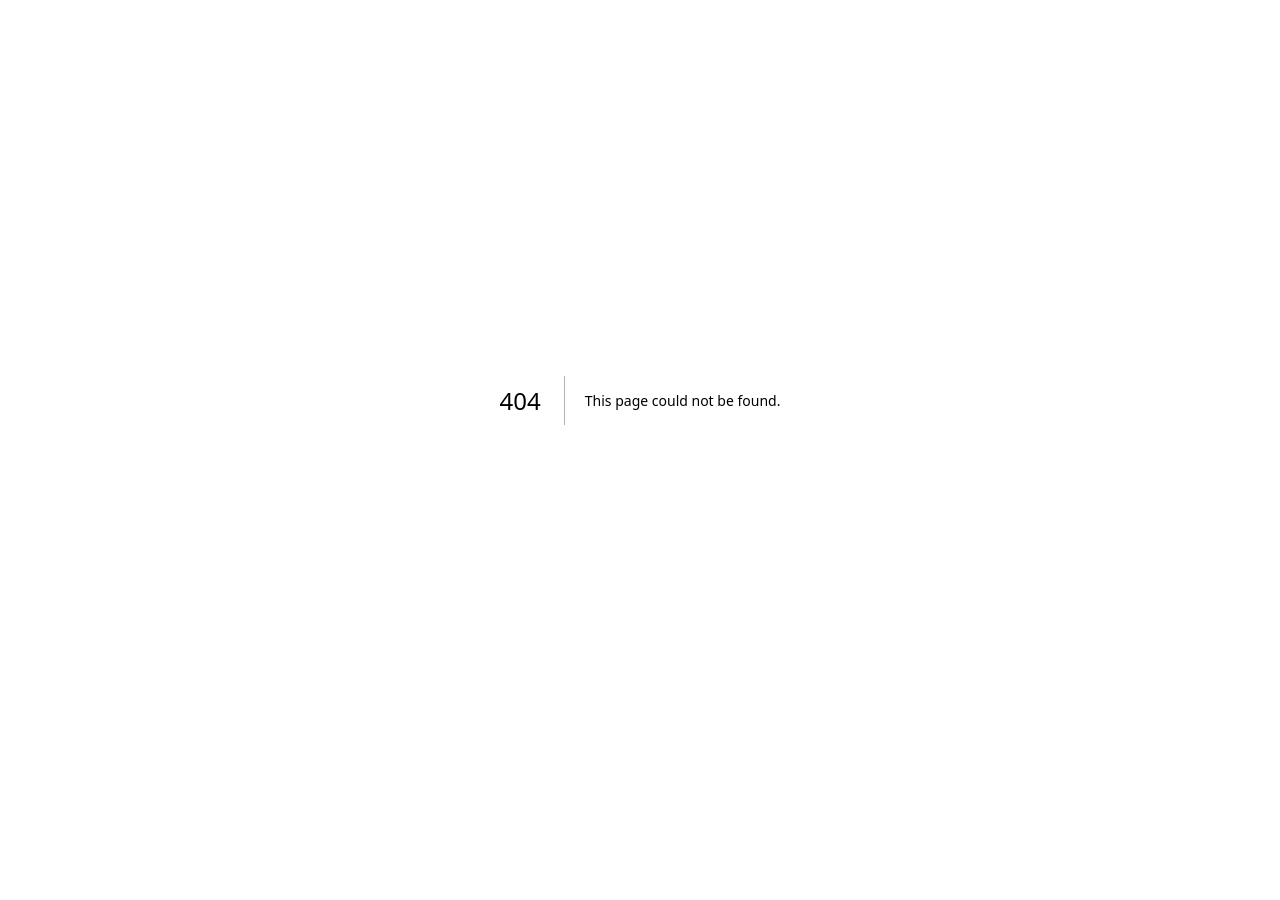
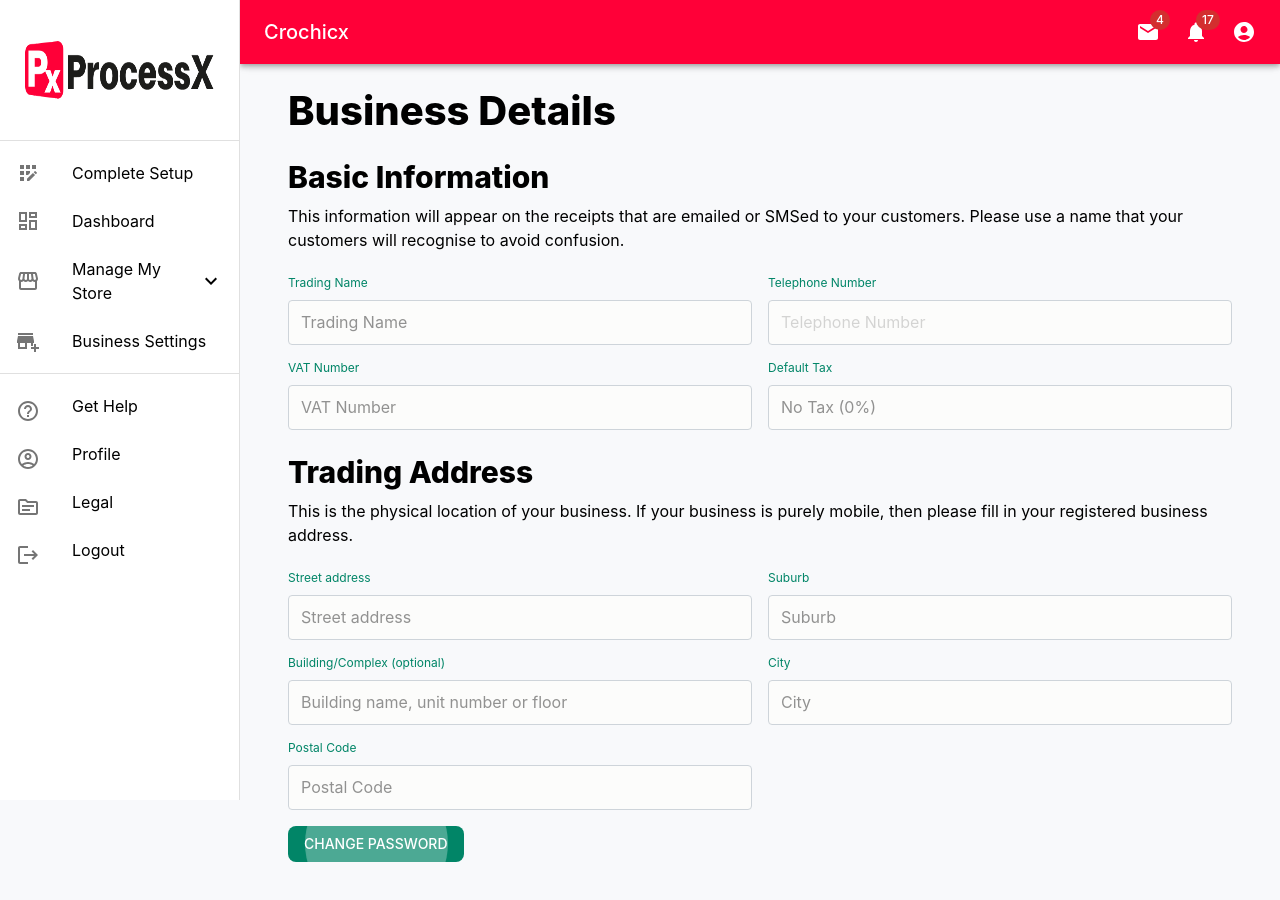
Before and after one commit to benoitthefirst/processx, a Next.js app: page /portal/business/details in a window 1280 px wide. Before the commit this address had no page. Shown: the top 900 px of the page. Before the commit the page ends 800 px from the top, so only its background shows below. Built offline with nearby package versions, Linux system fonts and the light colour scheme.

Commit message:
added business details page

```diff
--- /dev/null
+++ b/src/app/portal/(account)/business/details/page.tsx
@@ -0,0 +1,222 @@
+"use client";
+import {
+  Container,
+  Unstable_Grid2 as Grid,
+  Typography,
+  Button,
+  FormControl,
+  InputLabel,
+} from "@mui/material";
+import Head from "next/head";
+import React from "react";
+import BootstrapInput from "../../../../../components/BootstrapInput";
+
+export default function ProfilePage() {
+  const [name, setName] = React.useState("");
+  return (
+    <>
+      <Head>
+        <title>ProcessX Business Portal</title>
+        <meta name="description" content="Generated by create next app" />
+        <meta name="viewport" content="width=device-width, initial-scale=1" />
+        <link rel="icon" href="/favicon.ico" />
+      </Head>
+      <Container
+        component="main"
+        maxWidth="xl"
+        sx={{
+          height: { xs: "100vh", sm: "100%" },
+          mt: 5,
+          padding: { xs: 0, sm: 3 },
+        }}
+      >
+        <Typography
+          component="h1"
+          variant="h3"
+          sx={{ fontSize: 40, fontWeight: 800, mb: 3 }}
+        >
+          Business Details
+        </Typography>
+        <Typography
+          component="h4"
+          variant="h4"
+          sx={{ fontSize: 30, fontWeight: 800 }}
+        >
+          Basic Information
+        </Typography>
+        <Typography variant="body1" sx={{ fontSize: 16, mt: 1 }}>
+          This information will appear on the receipts that are emailed or SMSed
+          to your customers. Please use a name that your customers will
+          recognise to avoid confusion.
+        </Typography>
+        <Grid container spacing={2} mt={2}>
+          <Grid xs={12} md={6}>
+            <FormControl variant="standard" fullWidth>
+              <InputLabel shrink color="primary" htmlFor="tradingName">
+                Trading Name
+              </InputLabel>
+              <BootstrapInput
+                placeholder="Trading Name"
+                id="tradingName"
+                name="tradingName"
+                autoFocus
+                required
+                value={name}
+                onChange={(e) => setName(e.target.value)}
+              />
+            </FormControl>
+          </Grid>
+          <Grid xs={12} md={6}>
+            <FormControl variant="standard" fullWidth>
+              <InputLabel shrink color="primary" htmlFor="telephoneNumber">
+                Telephone Number
+              </InputLabel>
+              <BootstrapInput
+                placeholder="Telephone Number"
+                id="telephoneNumber"
+                name="telephoneNumber"
+                required
+                disabled
+                value={name}
+                onChange={(e) => setName(e.target.value)}
+              />
+            </FormControl>
+          </Grid>
+          <Grid xs={12} md={6}>
+            <FormControl variant="standard" fullWidth>
+              <InputLabel shrink color="primary" htmlFor="vatNumber">
+                VAT Number
+              </InputLabel>
+              <BootstrapInput
+                placeholder="VAT Number"
+                id="vatNumber"
+                name="vatNumber"
+                required
+                value={name}
+                onChange={(e) => setName(e.target.value)}
+              />
+            </FormControl>
+          </Grid>
+          <Grid xs={12} md={6}>
+            <FormControl variant="standard" fullWidth>
+              <InputLabel shrink color="primary" htmlFor="defaultTax">
+                Default Tax
+              </InputLabel>
+              <BootstrapInput
+                placeholder="No Tax (0%)"
+                id="defaultTax"
+                name="defaultTax"
+                required
+                value={name}
+                onChange={(e) => setName(e.target.value)}
+              />
+            </FormControl>
+          </Grid>
+        </Grid>
+        <Typography
+          component="h4"
+          variant="h4"
+          sx={{ fontSize: 30, fontWeight: 800, mt: 3 }}
+        >
+          Trading Address
+        </Typography>
+        <Typography variant="body1" sx={{ fontSize: 16, mt: 1 }}>
+          This is the physical location of your business. If your business is
+          purely mobile, then please fill in your registered business address.
+        </Typography>
+        <Grid container spacing={2} mt={2}>
+          <Grid xs={12} md={6}>
+            <FormControl variant="standard" fullWidth>
+              <InputLabel shrink color="primary" htmlFor="streetAddress">
+                Street address
+              </InputLabel>
+              <BootstrapInput
+                placeholder="Street address"
+                id="streetAddress"
+                name="streetAddress"
+                autoFocus
+                required
+                value={name}
+                onChange={(e) => setName(e.target.value)}
+              />
+            </FormControl>
+          </Grid>
+          <Grid xs={12} md={6}>
+            <FormControl variant="standard" fullWidth>
+              <InputLabel shrink color="primary" htmlFor="suburb">
+              Suburb
+              </InputLabel>
+              <BootstrapInput
+                placeholder="Suburb"
+                id="suburb"
+                name="suburb"
+                required
+                value={name}
+                onChange={(e) => setName(e.target.value)}
+              />
+            </FormControl>
+          </Grid>
+          <Grid xs={12} md={6}>
+            <FormControl variant="standard" fullWidth>
+              <InputLabel shrink color="primary" htmlFor="building">
+              Building/Complex (optional)
+              </InputLabel>
+              <BootstrapInput
+                placeholder="Building name, unit number or floor"
+                id="building"
+                name="building"
+                value={name}
+                onChange={(e) => setName(e.target.value)}
+              />
+            </FormControl>
+          </Grid>
+          <Grid xs={12} md={6}>
+            <FormControl variant="standard" fullWidth>
+              <InputLabel shrink color="primary" htmlFor="city">
+              City
+              </InputLabel>
+              <BootstrapInput
+                placeholder="City"
+                id="city"
+                name="city"
+                required
+                value={name}
+                onChange={(e) => setName(e.target.value)}
+              />
+            </FormControl>
+          </Grid>
+          <Grid xs={12} md={6}>
+            <FormControl variant="standard" fullWidth>
+              <InputLabel shrink color="primary" htmlFor="postalCode">
+              Postal Code
+              </InputLabel>
+              <BootstrapInput
+                placeholder="Postal Code"
+                id="postalCode"
+                name="postalCode"
+                required
+                value={name}
+                onChange={(e) => setName(e.target.value)}
+              />
+            </FormControl>
+          </Grid>
+          <Grid xs={12}>
+            <Button
+              autoFocus
+              size="medium"
+              variant="contained"
+              color="secondary"
+              disableElevation
+              sx={{
+                borderRadius: 2,
+              }}
+              onClick={() => {}}
+            >
+              Change Password
+            </Button>
+          </Grid>
+        </Grid>
+      </Container>
+    </>
+  );
+}
```
